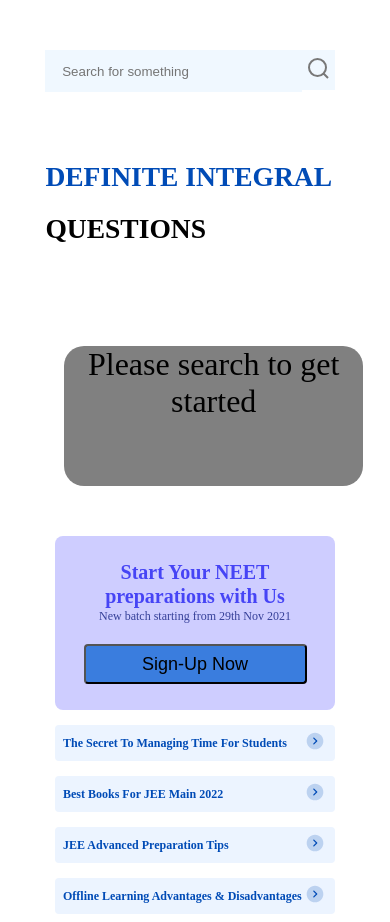
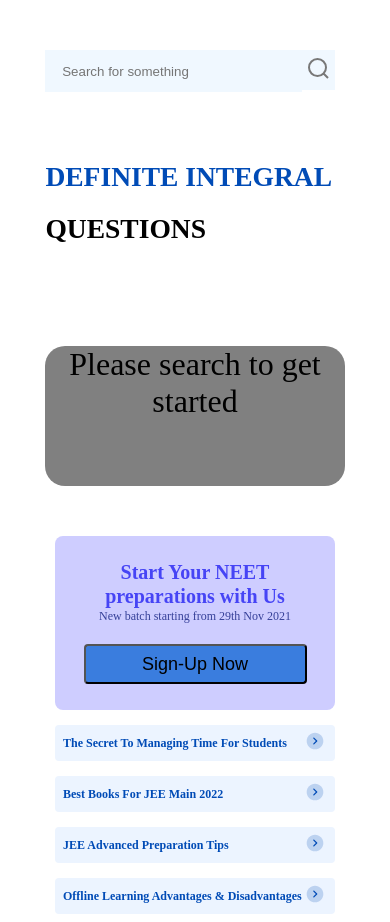
Before and after one commit to Ironteen23/nextjs-frontend-fun, a Next.js app: page /qnapage in a window 390 px wide. Built offline with nearby package versions, Linux system fonts and the light colour scheme.

Commit message:
added breakpoints for  get started

```diff
--- a/src/pages/qnapage.tsx
+++ b/src/pages/qnapage.tsx
@@ -78,7 +78,7 @@ export default function Qnapage() {
       chapter: 2,
       question: "What is the role of health in human capital formation?",
       answer:
-        "Role of health in human capital formation are as follow Only a healthy person can work efficiently and with full potential.  A healthy person can work in a more effective manner.  A healthy person can work in a productive way and in this way it can contribute better in the development of the economy of the country  The unhealthy person becomes a liability for the organization and country.  Thus for the development of human capital and country the health is the most important ",
+        "Lorem ipsum dolor, sit amet consectetur adipisicing elit. Sunt placeat consequatur velit magnam? Minima dicta doloremque maxime expedita dignissimos nisi animi quo rem similique, voluptatem nihil.",
       like: 953,
       dislike: 334,
     },
@@ -128,18 +128,7 @@ export default function Qnapage() {
             <div className={styles["questions-head-cont"]}>QUESTIONS</div>
 
             {val === "" && !data ? (
-              <div
-                style={{
-                  marginTop: "100px",
-                  width: "80%",
-                  fontSize: "2rem",
-                  marginLeft: "10%",
-                  height: "140px",
-                  backgroundColor: "grey",
-                  borderRadius: "20px",
-                  textAlign: "center",
-                }}
-              >
+              <div className={styles["get-started-cont"]}>
                 Please search to get started
               </div>
             ) : null}
--- a/src/styles/QnaPage.module.css
+++ b/src/styles/QnaPage.module.css
@@ -183,8 +183,28 @@
     }
 }
 
+.get-started-cont{
+
+                margin-top: 100px;
+                width: 80%;
+                font-size: 2rem;
+                margin-left: 10%;
+                height: 140px;
+                background-color: grey;
+                border-radius: 20px;
+                text-align: center;
+
+}
+
+
+
+
 @media screen and (max-width:450px) {
     .signup-btn{
         font-size: 14px;
     }
+
+    .get-started-cont{
+        margin-left: 0;
+    }
 }
```
